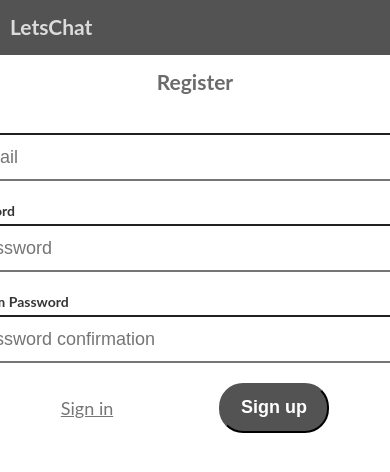
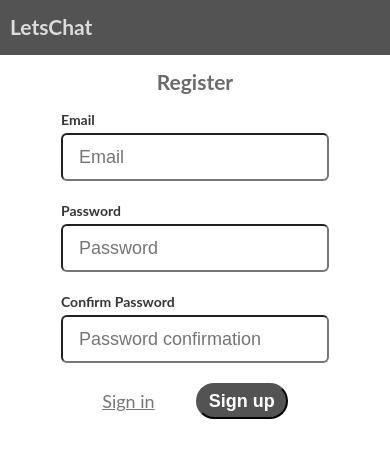
Before and after one commit to ap104826/lets-chat, a React (Create React App) app: page /register in a window 390 px wide. Shown: the top 472 px of the page. Built offline with nearby package versions, Linux system fonts and the light colour scheme; no server answers.

Commit message:
responsive

```diff
--- a/src/Login.css
+++ b/src/Login.css
@@ -6,7 +6,7 @@
 }
 
 .sign-up-form__form {
-    width: 480px;
+    min-width: 260px;
 }
 
 .sign-up-form__field {
@@ -19,7 +19,7 @@
     font-size: 18px;
     line-height: 1.3333333;
     border-radius: 6px;
-    width: 100%;
+    min-width: 200px;
 }
 
 .o-link {
@@ -54,11 +54,11 @@
     border-color: #535353;
     cursor: pointer;
     font-weight: 700;
-    min-width: 110px;
+    min-width: 85px;
     text-align: center;
     color: #fff;
     font-size: 18px;
-    line-height: 1.33;
+    line-height: 0.6;
     padding: 11px;
     border-radius: 24px;
 }
--- a/src/Room.css
+++ b/src/Room.css
@@ -1,6 +1,6 @@
 .rooms__list-container {
     margin-top: 25px;
-    width: 480px;
+    min-width: 260px;
 }
 
 .rooms__list-item {
@@ -121,3 +121,9 @@
   border-color: #535353;
   border-width: medium;
 }
+
+@media (max-width: 576px) {
+  .chat_nav {
+    display: none;
+  }
+}
```
